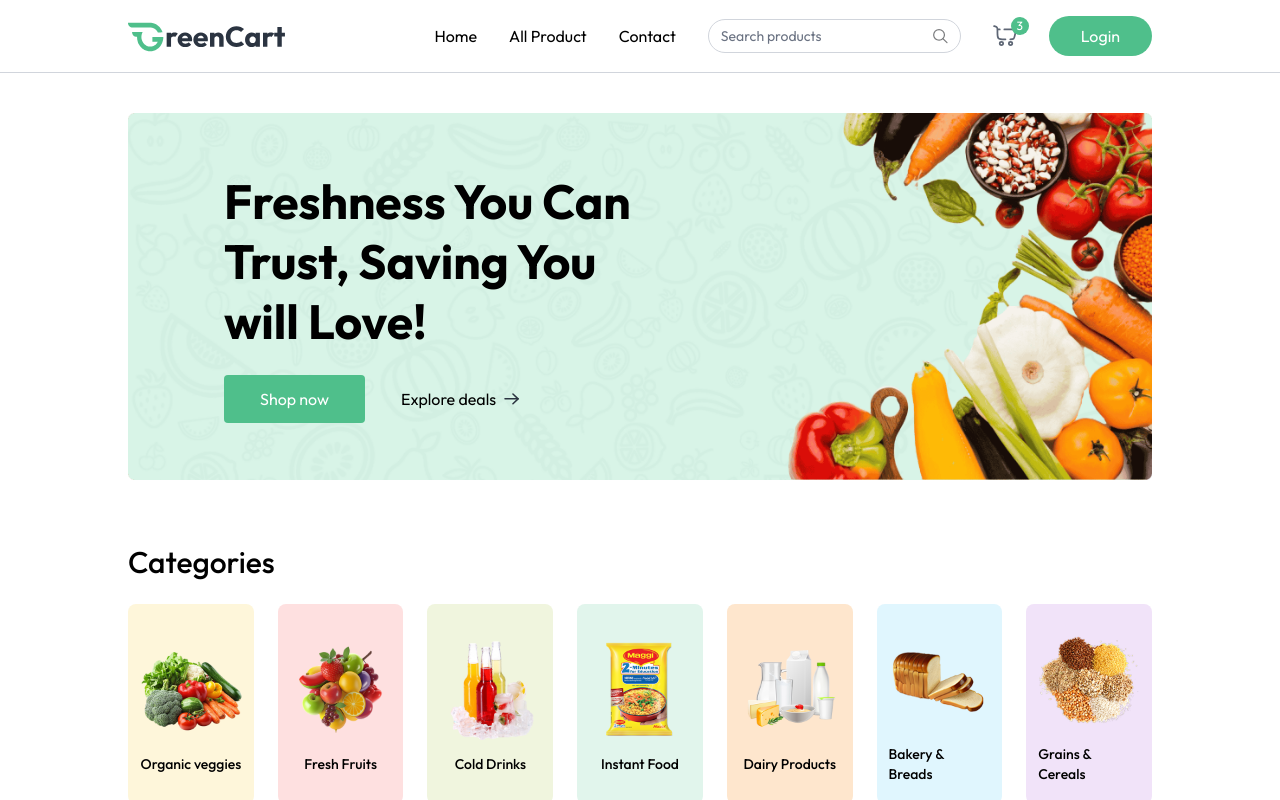
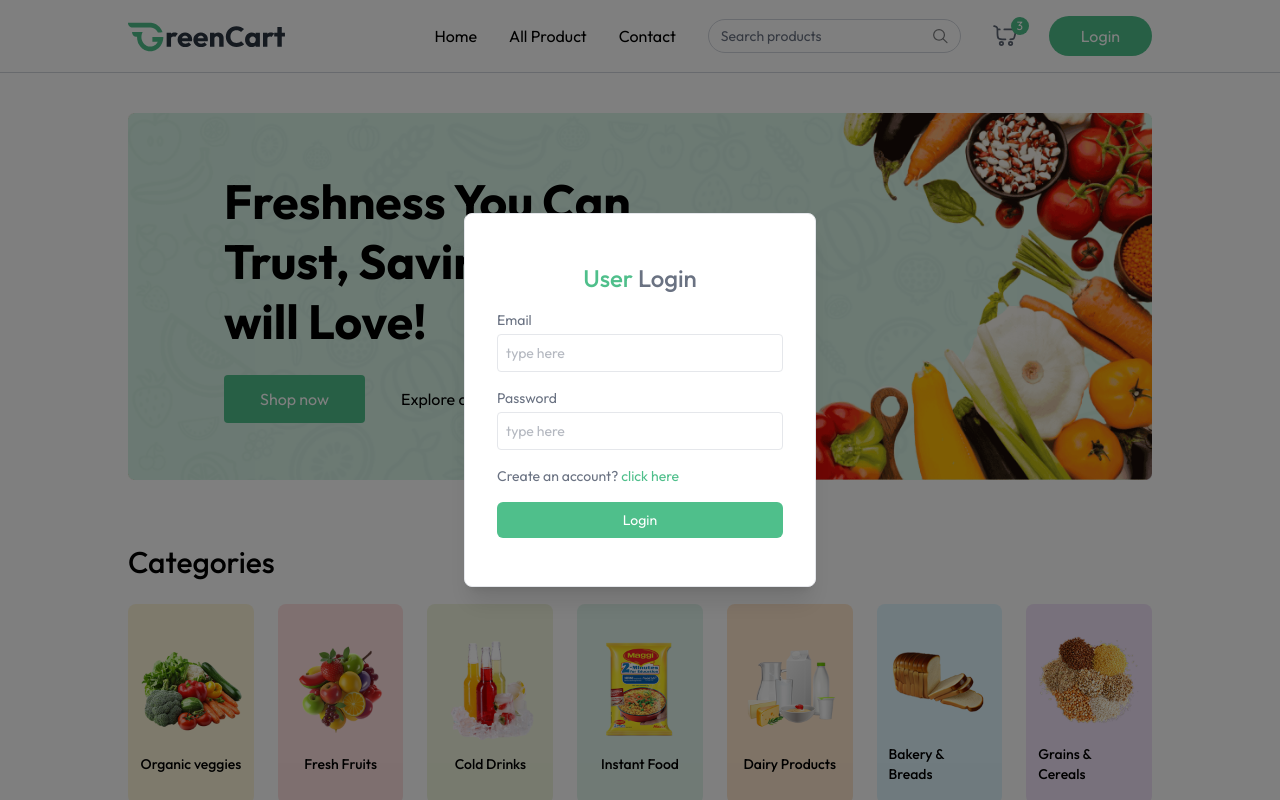
Before and after one commit to itsmearnab12/GreenCart, a React (Vite) app in the folder client/: page / in a window 1280 px wide. Both pictures are taken after a click on the button "Login". Shown: the top 800 px of the page. Built offline with nearby package versions, Linux system fonts and the light colour scheme.

Commit message:
Completed the fronted for login/signup

```diff
--- a/client/src/App.jsx
+++ b/client/src/App.jsx
@@ -4,15 +4,19 @@
 import Home from './pages/Home'
 import { Toaster } from "react-hot-toast";
 import Footer from './components/Footer';
+import { useAppContext } from './context/AppContext';
+import Login from './components/Login';
 
 const App = () => {
 
   const isSellerPath = useLocation().pathname.includes("seller");
+  const { showUserLogin } = useAppContext();
 
   return (
     <div>
 
       {isSellerPath ? null : <Navbar />}
+      {showUserLogin ? <Login /> : null}
 
       <Toaster />
 
--- /dev/null
+++ b/client/src/components/Login.jsx
@@ -0,0 +1,60 @@
+import React from 'react'
+import { useAppContext } from '../context/AppContext';
+
+const Login = () => {
+
+    const { setShowUserLogin, setUser } = useAppContext()
+
+    const [state, setState] = React.useState("login");
+    const [name, setName] = React.useState("");
+    const [email, setEmail] = React.useState("");
+    const [password, setPassword] = React.useState("");
+
+    const onSubmitHandler = async (event) => {
+        event.preventDefault();
+        setUser({
+            email: "test@greatstack.dev",
+            name: "Arnab"
+        })
+        setShowUserLogin(false)
+    }
+
+    return (
+        <div onClick={() => setShowUserLogin(false)} className='fixed top-0 bottom-0 left-0 right-0 z-30 flex items-center text-sm text-gray-600 bg-black/50'>
+
+            <form onSubmit={onSubmitHandler} onClick={(e) => e.stopPropagation()} className="flex flex-col gap-4 m-auto items-start p-8 py-12 w-80 sm:w-[352px] text-gray-500 rounded-lg shadow-xl border border-gray-200 bg-white">
+                <p className="text-2xl font-medium m-auto">
+                    <span className="text-primary">User</span> {state === "login" ? "Login" : "Sign Up"}
+                </p>
+                {state === "register" && (
+                    <div className="w-full">
+                        <p>Name</p>
+                        <input onChange={(e) => setName(e.target.value)} value={name} placeholder="type here" className="border border-gray-200 rounded w-full p-2 mt-1 outline-primary" type="text" required />
+                    </div>
+                )}
+                <div className="w-full ">
+                    <p>Email</p>
+                    <input onChange={(e) => setEmail(e.target.value)} value={email} placeholder="type here" className="border border-gray-200 rounded w-full p-2 mt-1 outline-primary" type="email" required />
+                </div>
+                <div className="w-full ">
+                    <p>Password</p>
+                    <input onChange={(e) => setPassword(e.target.value)} value={password} placeholder="type here" className="border border-gray-200 rounded w-full p-2 mt-1 outline-primary" type="password" required />
+                </div>
+                {state === "register" ? (
+                    <p>
+                        Already have account? <span onClick={() => setState("login")} className="text-primary cursor-pointer">click here</span>
+                    </p>
+                ) : (
+                    <p>
+                        Create an account? <span onClick={() => setState("register")} className="text-primary cursor-pointer">click here</span>
+                    </p>
+                )}
+                <button className="bg-primary hover:bg-primary-dull transition-all text-white w-full py-2 rounded-md cursor-pointer">
+                    {state === "register" ? "Create Account" : "Login"}
+                </button>
+            </form>
+        </div>
+    )
+}
+
+export default Login
```
